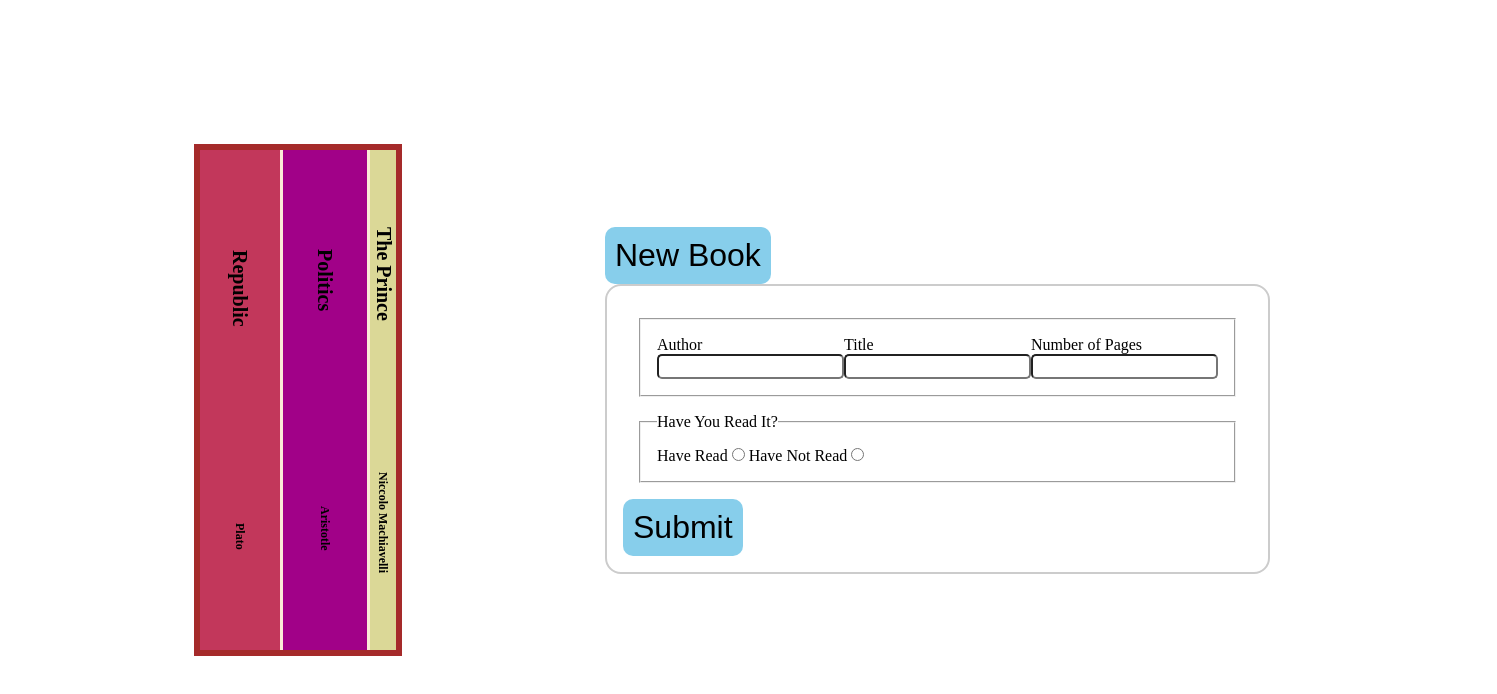
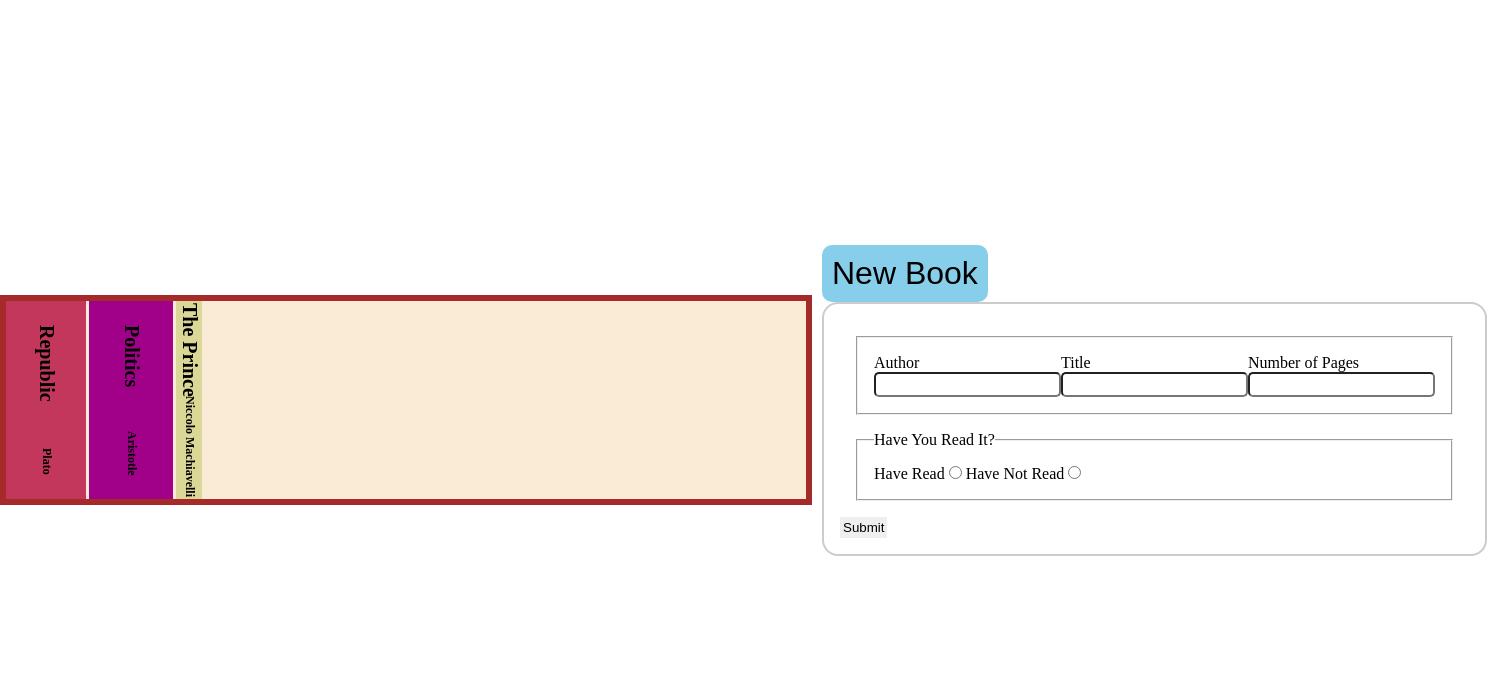
Before and after one commit to weboffools/library, a plain HTML site: page index.html in a window 1280 px wide. Both pictures are taken after a click on the button "New Book". Shown: the whole page, 1497 px wide, since content can reach past the window. Drawn offline with Linux system fonts and the light colour scheme.

Commit message:
Add data-index-number to DOM books

```diff
--- a/index.html
+++ b/index.html
@@ -39,7 +39,7 @@
         </div>
 
       </fieldset>
-      <button type="submit">Submit</button>
+      <button id='submit-form' type="submit">Submit</button>
     </form>
 
    </div>
--- a/main.js
+++ b/main.js
@@ -46,13 +46,21 @@ function initShelf() {
     let bookWidth = getWidth(book);
     bookDiv.setAttribute("class", "book");
     bookDiv.setAttribute("style", `background: ${getRandomRGB()}; width: ${bookWidth}px`);
+    bookDiv.setAttribute('data-index-number', books.indexOf(book));
+
     let title = document.createElement("h3");
     title.setAttribute("class", "title");
     title.textContent = book.title;
+
     let author = document.createElement("h5");
     author.setAttribute("class", "author");
     author.setAttribute("style", `width: ${bookWidth}px`);
     author.textContent = book.author;
+
+    let removeBtn = document.createElement('button');
+    removeBtn.setAttribute('class', 'remove');
+    removeBtn.textContent = "R";
+
     bookDiv.appendChild(title);
     bookDiv.appendChild(author);
     shelf.appendChild(bookDiv);
@@ -64,6 +72,7 @@ function addBookToShelf(book) {
     let bookWidth = getWidth(book);
     bookDiv.setAttribute("class", "book");
     bookDiv.setAttribute("style", `background: ${getRandomRGB()}; width: ${bookWidth}px`);
+    bookDiv.setAttribute('data-index-number', book.indexOf(book));
     let title = document.createElement("h3");
     title.setAttribute("class", "title");
     title.textContent = book.title;
--- a/style.css
+++ b/style.css
@@ -11,7 +11,7 @@
   align-items: center;
 }
 
-button {
+#newbook {
   padding: 10px;
   font-size: 2rem;
   border: none;
@@ -21,14 +21,14 @@ button {
 }
 
 .shelf {
-  display: grid;
+  display: flex;
+  flex-wrap: wrap;
   grid-column: 1 / 2;
-  justify-content: start;
-  grid-auto-flow: column;
+  justify-content: flex-start;
   background-color: antiquewhite;
   border: 6px solid brown;
+  width: 800px;
   gap: 3px;
-  height: 500px;
 }
 
 .book {
@@ -80,3 +80,8 @@ fieldset {
   padding: 1rem;
   margin: 1rem;
 }
+
+#submit-form {
+  border: none;
+  padding: 3px;
+}
```
